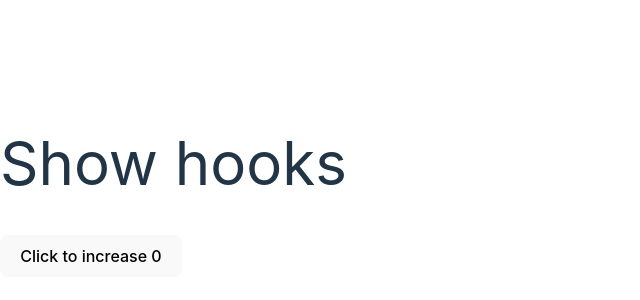
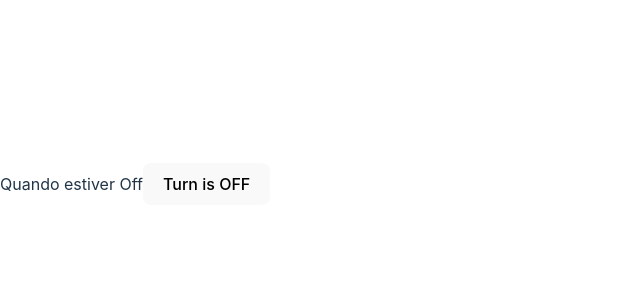
Before and after one commit to luca-henrique/frontend-react-hook-revisao, a React (Vite) app: page / in a window 1280 px wide. Shown: the part 216-516 px from the top of the page, without its empty margins (0-640 px from the left). Built offline with nearby package versions, Linux system fonts and the light colour scheme.

Commit message:
feature: compound component

```diff
--- a/src/App.tsx
+++ b/src/App.tsx
@@ -1,58 +1,44 @@
-import React, {useEffect, useState} from 'react';
+import {Children, cloneElement, useState} from 'react';
 
-class ErrorBoundary extends React.Component {
-  constructor(props: any) {
-    super(props);
-    this.state = {hasError: false};
-  }
+const style = {
+  style: {
+    fontSize: '60px',
+  },
+};
 
-  static getDerivedStateFromError(error) {
-    // Atualiza o state para que a próxima renderização mostre a UI alternativa.
-    return {hasError: true};
-  }
+const Parent = ({children}) => {
+  return Children.map(children, (child) => {
+    const newChild = cloneElement(child, {...style});
+    return newChild;
+  });
+};
 
-  componentDidCatch(error, errorInfo) {
-    // Você também pode registrar o erro em um serviço de relatórios de erro
-    console.log(error, errorInfo);
-  }
+const TurnOnOff = ({children}: any) => {
+  const [isOn, setIsOn] = useState(false);
+  const onTurn = () => setIsOn((s) => !s);
 
-  render() {
-    if (this.state.hasError) {
-      // Você pode renderizar qualquer UI alternativa
-      return <h1>Algo deu errado.</h1>;
-    }
+  return Children.map(children, (child) => {
+    const newChild = cloneElement(child, {isOn, onTurn});
 
-    return this.props.children;
-  }
-}
+    return newChild;
+  });
+};
 
-const ItWitllTrowError = () => {
-  const [count, setCount] = useState(0);
+const TurnedOn = ({isOn, children}: any) => (isOn ? children : null);
 
-  useEffect(() => {
-    console.log(count);
-    if (count > 3) {
-      throw new Error('Chato');
-    }
-  }, [count]);
+const TurnedOff = ({isOn, children}: any) => (isOn ? null : children);
 
-  return (
-    <div>
-      <button onClick={() => setCount((s) => s + 1)}>
-        Click to increase {count}
-      </button>
-    </div>
-  );
+const TurnButton = ({isOn, onTurn}: any) => {
+  return <button onClick={onTurn}>Turn is {isOn ? 'On' : 'OFF'}</button>;
 };
 
 const Home = () => {
   return (
-    <div>
-      <p style={{fontSize: '60px'}}>Show hooks</p>
-      <ErrorBoundary>
-        <ItWitllTrowError />
-      </ErrorBoundary>
-    </div>
+    <TurnOnOff>
+      <TurnedOn>Quando estiver On</TurnedOn>
+      <TurnedOff>Quando estiver Off</TurnedOff>
+      <TurnButton />
+    </TurnOnOff>
   );
 };
 
--- a/src/main.tsx
+++ b/src/main.tsx
@@ -1,10 +1,8 @@
-import React from 'react'
-import ReactDOM from 'react-dom/client'
-import App from './App'
-import './index.css'
+import React from 'react';
+import ReactDOM from 'react-dom/client';
+import App from './App';
+import './index.css';
 
 ReactDOM.createRoot(document.getElementById('root') as HTMLElement).render(
-  <React.StrictMode>
-    <App />
-  </React.StrictMode>
-)
+  <App />,
+);
```
Also changed, not shown: src/ErrorBoundary.tsx (added, +59 -0 lines).
